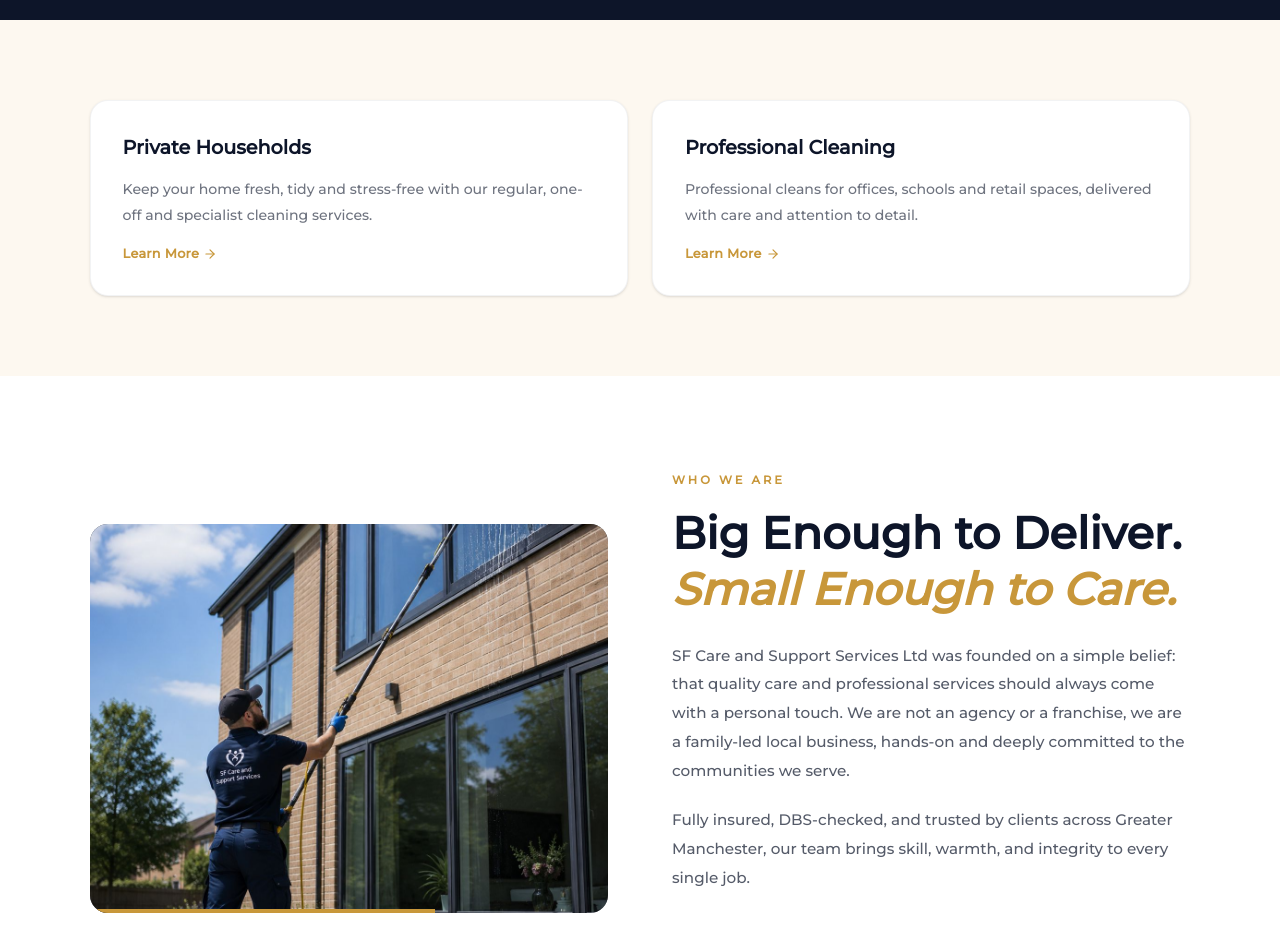
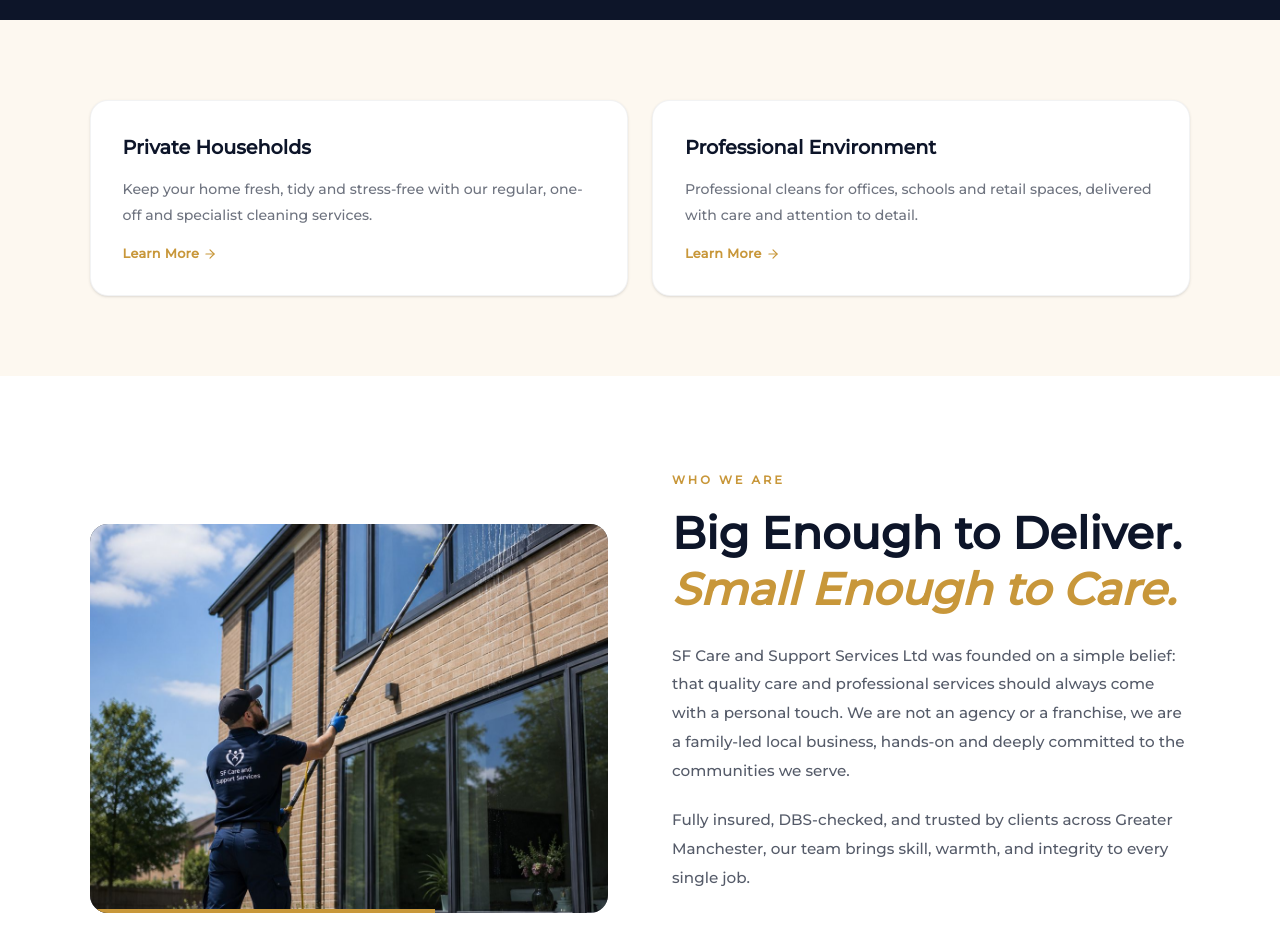
Before and after one commit to theNubiadev/sfcssl, a Next.js app: page / in a window 1280 px wide. Shown: the part 840-1768 px from the top of the page. Built offline with nearby package versions, Linux system fonts and the light colour scheme.

Commit message:
style: Update title for Professional service to "Professional Environment"

```diff
--- a/app/page.tsx
+++ b/app/page.tsx
@@ -180,7 +180,7 @@ const servicesList = [
   },
   {
     tag: "Professional cleans for offices, schools and retail spaces, delivered with care and attention to detail.",
-    title: "Professional Cleaning",
+    title: "Professional Environment",
     link: "Learn More",
     address: "/professional",
   },
```
